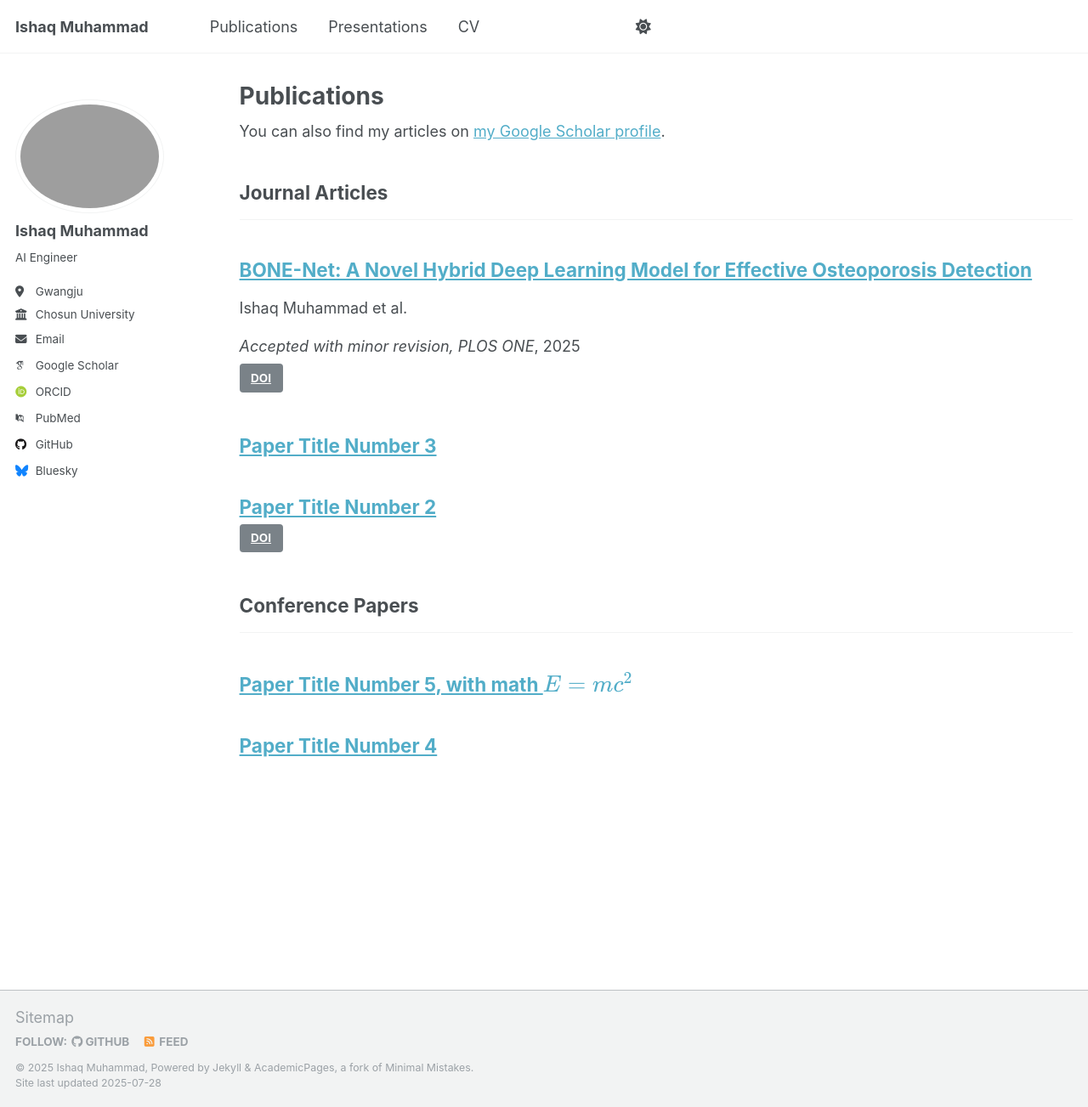
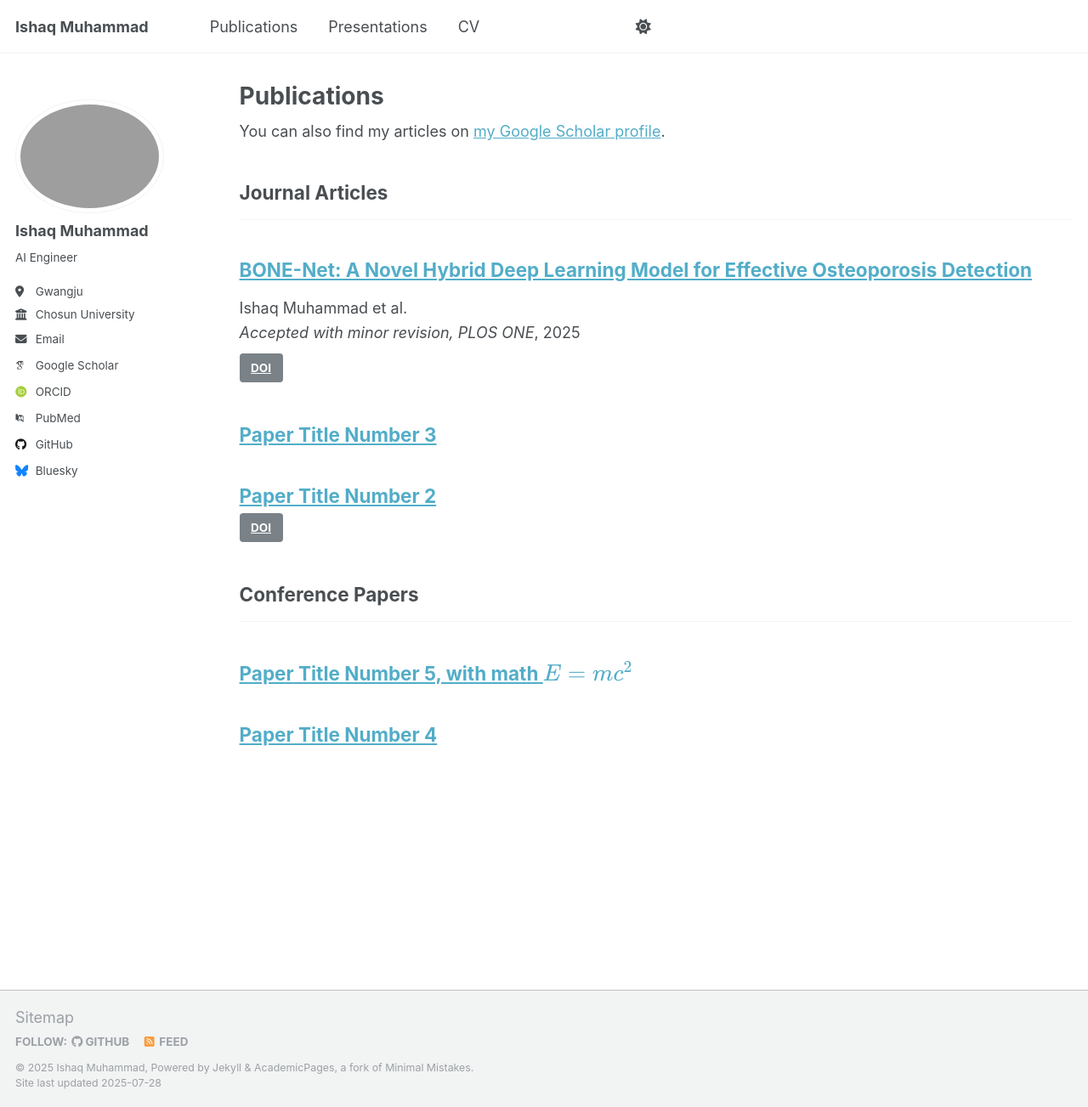
Before and after one commit to IshaqMKhan/IshaqMKhan.github.io, a Jekyll site: the page built from _pages/publications.html, in a window 1280 px wide and 1303 px high. Shown: the whole window at 85% size. Built offline with Jekyll 4.4.1, drawn with Linux system fonts in a browser that asks for light colours; some web fonts are replaced; a script that is not in the unit is left out.

Commit message:
Update archive-single.html

```diff
--- a/_includes/archive-single.html
+++ b/_includes/archive-single.html
@@ -41,11 +41,11 @@
 
     {% elsif post.collection == 'publications' %}
       {% if post.authors %}
-        <p style="margin-bottom: 0.2em;">{{ post.authors }}</p>
+        <p style="margin-bottom: 0.1em;">{{ post.authors }}</p>
       {% endif %}
 
       {% if post.status and post.venue and post.date %}
-        <p style="margin-bottom: 0.2em;"><i>{{ post.status }}, {{ post.venue }}</i>, {{ post.date | date: "%Y" }}</p>
+        <p style="margin-top: 0; margin-bottom: 0.6em;"><i>{{ post.status }}, {{ post.venue }}</i>, {{ post.date | date: "%Y" }}</p>
       {% elsif post.status and post.venue %}
         <p style="margin-bottom: 0.2em;"><i>{{ post.status }}, {{ post.venue }}</i></p>
       {% endif %}
```
